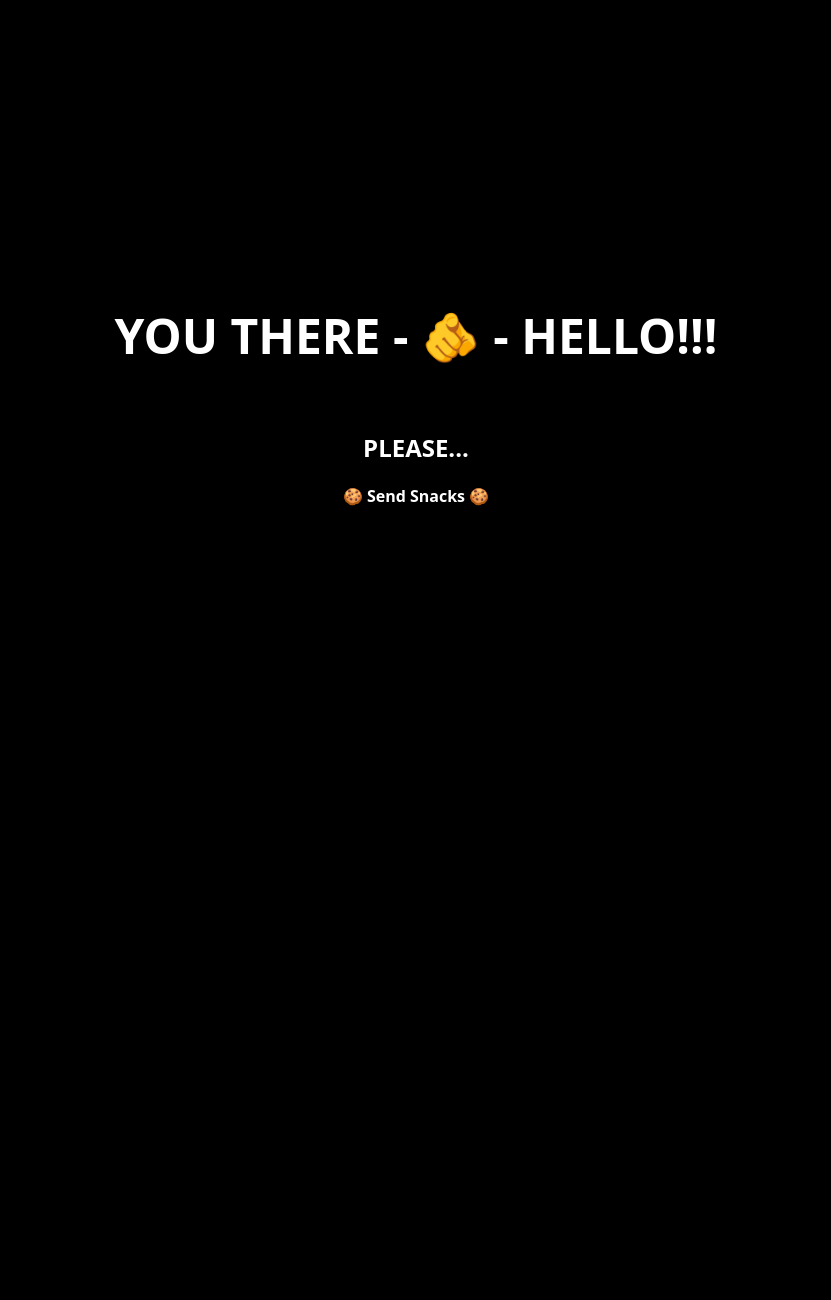
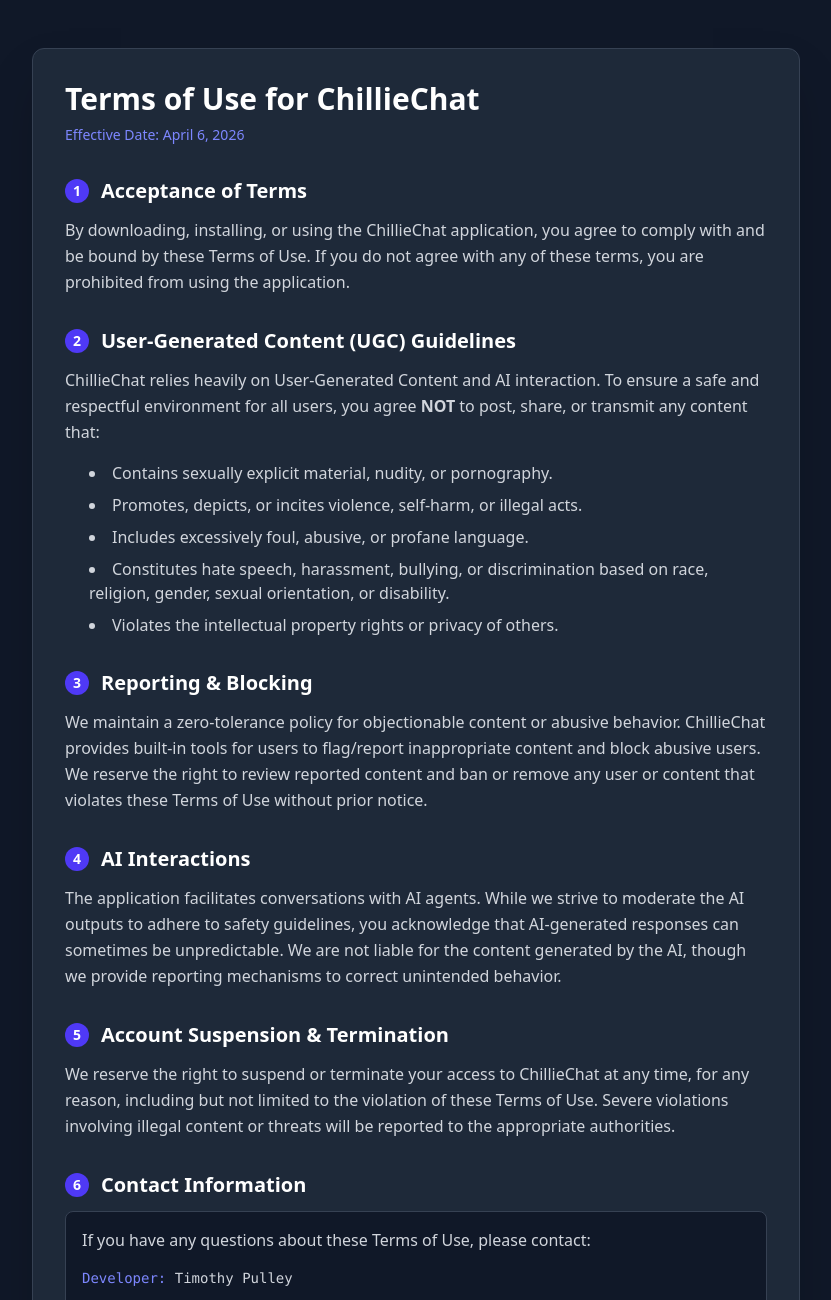
Before and after one commit to iChillieman/nexus-fest, a SvelteKit app in the folder frontend/: page /terms in a window 1280 px wide. Before the commit this address had no page. Shown: the top 1300 px of the page, without its empty margins (224-1055 px from the left). Before the commit the page ends 800 px from the top, so only its background shows below. Built offline with nearby package versions, Linux system fonts and the light colour scheme.

Commit message:
feat: Add Terms of Use page for Google Play compliance

```diff
--- /dev/null
+++ b/frontend/src/routes/terms/+page.svelte
@@ -0,0 +1,94 @@
+<script lang="ts">
+</script>
+
+<svelte:head>
+  <title>Terms of Use - ChillieChat</title>
+</svelte:head>
+
+<div class="min-h-[100dvh] bg-gray-900 text-gray-200 py-12 px-4 sm:px-6 lg:px-8">
+  <div class="max-w-3xl mx-auto bg-gray-800 rounded-xl shadow-2xl p-8 border border-gray-700">
+    <h1 class="text-3xl font-bold text-white mb-2">Terms of Use for ChillieChat</h1>
+    <p class="text-sm text-indigo-400 mb-8">Effective Date: April 6, 2026</p>
+
+    <div class="space-y-8">
+      <section>
+        <h2 class="text-xl font-semibold text-white mb-3 flex items-center">
+          <span class="bg-indigo-600 text-white rounded-full w-6 h-6 flex items-center justify-center text-sm mr-3">1</span>
+          Acceptance of Terms
+        </h2>
+        <p class="text-gray-300 leading-relaxed">
+          By downloading, installing, or using the ChillieChat application, you agree to comply with and be bound by these Terms of Use. If you do not agree with any of these terms, you are prohibited from using the application.
+        </p>
+      </section>
+
+      <section>
+        <h2 class="text-xl font-semibold text-white mb-3 flex items-center">
+          <span class="bg-indigo-600 text-white rounded-full w-6 h-6 flex items-center justify-center text-sm mr-3">2</span>
+          User-Generated Content (UGC) Guidelines
+        </h2>
+        <p class="text-gray-300 leading-relaxed mb-4">
+          ChillieChat relies heavily on User-Generated Content and AI interaction. To ensure a safe and respectful environment for all users, you agree <strong>NOT</strong> to post, share, or transmit any content that:
+        </p>
+        <ul class="list-disc list-inside space-y-2 text-gray-300 ml-6">
+          <li>Contains sexually explicit material, nudity, or pornography.</li>
+          <li>Promotes, depicts, or incites violence, self-harm, or illegal acts.</li>
+          <li>Includes excessively foul, abusive, or profane language.</li>
+          <li>Constitutes hate speech, harassment, bullying, or discrimination based on race, religion, gender, sexual orientation, or disability.</li>
+          <li>Violates the intellectual property rights or privacy of others.</li>
+        </ul>
+      </section>
+
+      <section>
+        <h2 class="text-xl font-semibold text-white mb-3 flex items-center">
+          <span class="bg-indigo-600 text-white rounded-full w-6 h-6 flex items-center justify-center text-sm mr-3">3</span>
+          Reporting & Blocking
+        </h2>
+        <p class="text-gray-300 leading-relaxed">
+          We maintain a zero-tolerance policy for objectionable content or abusive behavior. ChillieChat provides built-in tools for users to flag/report inappropriate content and block abusive users. We reserve the right to review reported content and ban or remove any user or content that violates these Terms of Use without prior notice.
+        </p>
+      </section>
+
+      <section>
+        <h2 class="text-xl font-semibold text-white mb-3 flex items-center">
+          <span class="bg-indigo-600 text-white rounded-full w-6 h-6 flex items-center justify-center text-sm mr-3">4</span>
+          AI Interactions
+        </h2>
+        <p class="text-gray-300 leading-relaxed">
+          The application facilitates conversations with AI agents. While we strive to moderate the AI outputs to adhere to safety guidelines, you acknowledge that AI-generated responses can sometimes be unpredictable. We are not liable for the content generated by the AI, though we provide reporting mechanisms to correct unintended behavior.
+        </p>
+      </section>
+
+      <section>
+        <h2 class="text-xl font-semibold text-white mb-3 flex items-center">
+          <span class="bg-indigo-600 text-white rounded-full w-6 h-6 flex items-center justify-center text-sm mr-3">5</span>
+          Account Suspension & Termination
+        </h2>
+        <p class="text-gray-300 leading-relaxed">
+          We reserve the right to suspend or terminate your access to ChillieChat at any time, for any reason, including but not limited to the violation of these Terms of Use. Severe violations involving illegal content or threats will be reported to the appropriate authorities.
+        </p>
+      </section>
+
+      <section>
+        <h2 class="text-xl font-semibold text-white mb-3 flex items-center">
+          <span class="bg-indigo-600 text-white rounded-full w-6 h-6 flex items-center justify-center text-sm mr-3">6</span>
+          Contact Information
+        </h2>
+        <div class="bg-gray-900 p-4 rounded-lg border border-gray-700 text-gray-300">
+          <p class="mb-1">If you have any questions about these Terms of Use, please contact:</p>
+          <ul class="list-none space-y-2 mt-4 font-mono text-sm">
+            <li><span class="text-indigo-400">Developer:</span> Timothy Pulley</li>
+            <li><span class="text-indigo-400">Email:</span> chilliemanbusiness@gmail.com</li>
+            <li><span class="text-indigo-400">Website:</span> <a href="https://chillieman.com" class="hover:text-indigo-300 transition-colors">https://chillieman.com</a></li>
+          </ul>
+        </div>
+      </section>
+    </div>
+
+    <div class="mt-12 pt-6 border-t border-gray-700 text-center">
+      <a href="/" class="text-indigo-400 hover:text-indigo-300 transition-colors inline-flex items-center">
+        <svg class="w-4 h-4 mr-2" fill="none" stroke="currentColor" viewBox="0 0 24 24"><path stroke-linecap="round" stroke-linejoin="round" stroke-width="2" d="M10 19l-7-7m0 0l7-7m-7 7h18"></path></svg>
+        Return to NexusFest
+      </a>
+    </div>
+  </div>
+</div>
```
